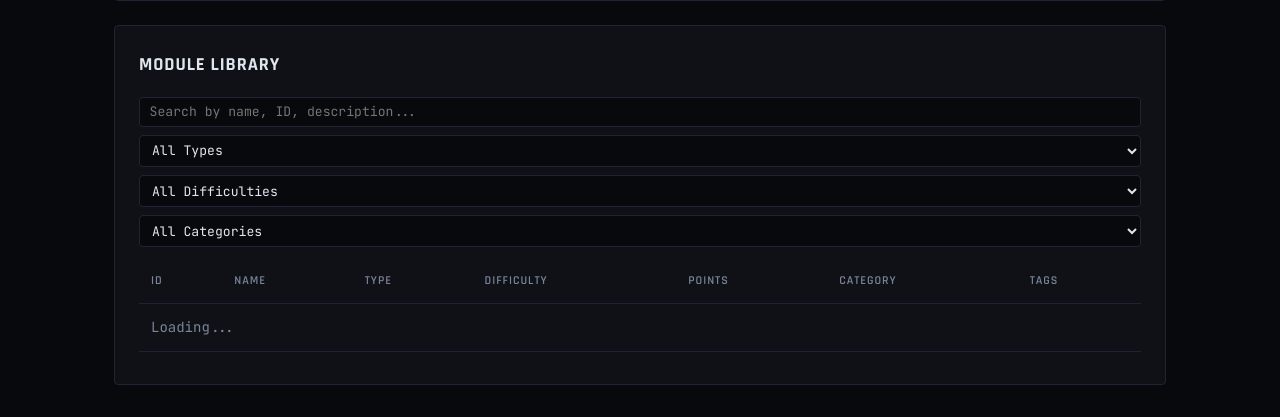
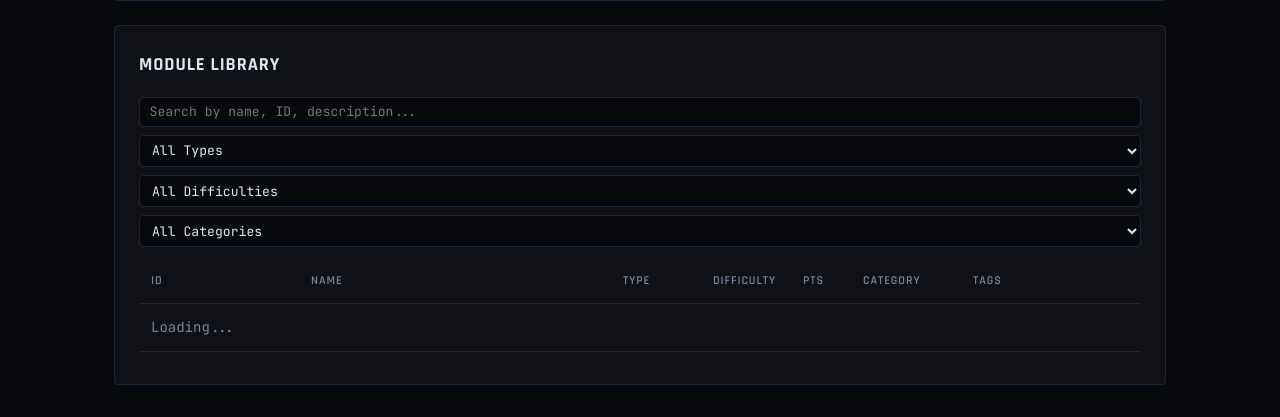
Before and after one commit to Your-Saviour/CTF-IT, a Flask app: template frontend/templates/admin.html in a window 1280 px wide. Shown: the part 1156-1573 px from the top of the page. Run offline with Flask 3, Linux system fonts and the light colour scheme; the template is opened without the code that fills it, so the values that code supplies are empty.

Commit message:
Fix module library table layout: prevent wrapping, fix column widths
- Add white-space: nowrap + text-overflow: ellipsis to ID, name, type, category cells
- Fixed column widths via colgroup so table doesn't compress unevenly
- Shorten application_external/internal type labels to app/ext, app/int
- Wrap table in overflow-x: auto for narrow viewports
- Rename "Points" header to "Pts" to save space

Co-Authored-By: Claude Sonnet 4.6 <noreply@anthropic.com>

```diff
--- a/frontend/templates/admin.html
+++ b/frontend/templates/admin.html
@@ -477,14 +477,24 @@
             <option value="">All Categories</option>
         </select>
     </div>
-    <table>
+    <div style="overflow-x: auto;">
+    <table style="table-layout: fixed; width: 100%;">
+        <colgroup>
+            <col style="width: 160px;">
+            <col style="width: auto;">
+            <col style="width: 90px;">
+            <col style="width: 90px;">
+            <col style="width: 60px;">
+            <col style="width: 110px;">
+            <col style="width: 180px;">
+        </colgroup>
         <thead>
             <tr>
                 <th>ID</th>
                 <th>Name</th>
                 <th>Type</th>
                 <th>Difficulty</th>
-                <th>Points</th>
+                <th>Pts</th>
                 <th>Category</th>
                 <th>Tags</th>
             </tr>
@@ -493,6 +503,7 @@
             <tr><td colspan="7" style="color: var(--text-secondary);">Loading...</td></tr>
         </tbody>
     </table>
+    </div>
     <div id="modules-count" style="font-size: 0.75rem; color: var(--text-muted); margin-top: 0.5rem;"></div>
 </div>
 {% endblock %}
@@ -1106,14 +1117,15 @@ function renderModulesTable(data) {
         var tags = (m.tags || []).map(function(t) {
             return '<span style="background: rgba(0,229,255,0.07); color: var(--cyan-dim); border: 1px solid rgba(0,229,255,0.15); border-radius: 3px; padding: 0.05rem 0.3rem; font-size: 0.7rem; margin-right: 0.25rem; white-space: nowrap;">' + esc(t) + '</span>';
         }).join('');
+        var typeShort = esc(m.type).replace('application_external', 'app/ext').replace('application_internal', 'app/int');
         return '<tr' + disabledStyle + '>' +
-            '<td style="color: var(--text-secondary); font-size: 0.82rem; font-family: \'JetBrains Mono\', monospace;">' + esc(m.id) + '</td>' +
-            '<td><a href="/admin/module/' + encodeURIComponent(m.id) + '" style="color: var(--text-primary); text-decoration: none; font-weight: 600;" onmouseover="this.style.color=\'var(--cyan)\'" onmouseout="this.style.color=\'var(--text-primary)\'">' + esc(m.name) + '</a>' + disabledBadge + '</td>' +
-            '<td style="font-size: 0.85rem;">' + esc(m.type) + '</td>' +
-            '<td><span class="badge badge-' + esc(m.difficulty) + '">' + esc(m.difficulty) + '</span></td>' +
-            '<td>' + m.points + '</td>' +
-            '<td style="font-size: 0.85rem;">' + esc(m.category) + '</td>' +
-            '<td>' + (tags || '<span style="color: var(--text-muted); font-size: 0.75rem;">—</span>') + '</td>' +
+            '<td style="color: var(--text-secondary); font-size: 0.78rem; font-family: \'JetBrains Mono\', monospace; white-space: nowrap; max-width: 160px; overflow: hidden; text-overflow: ellipsis;">' + esc(m.id) + '</td>' +
+            '<td style="white-space: nowrap; max-width: 200px; overflow: hidden; text-overflow: ellipsis;"><a href="/admin/module/' + encodeURIComponent(m.id) + '" style="color: var(--text-primary); text-decoration: none; font-weight: 600;" onmouseover="this.style.color=\'var(--cyan)\'" onmouseout="this.style.color=\'var(--text-primary)\'">' + esc(m.name) + '</a>' + disabledBadge + '</td>' +
+            '<td style="font-size: 0.8rem; white-space: nowrap; color: var(--text-secondary);">' + typeShort + '</td>' +
+            '<td style="white-space: nowrap;"><span class="badge badge-' + esc(m.difficulty) + '">' + esc(m.difficulty) + '</span></td>' +
+            '<td style="white-space: nowrap;">' + m.points + '</td>' +
+            '<td style="font-size: 0.82rem; white-space: nowrap;">' + esc(m.category) + '</td>' +
+            '<td style="max-width: 180px; overflow: hidden; white-space: nowrap; text-overflow: ellipsis;">' + (tags || '<span style="color: var(--text-muted); font-size: 0.75rem;">—</span>') + '</td>' +
         '</tr>';
     }).join('');
     var total = modulesData.length;
```
